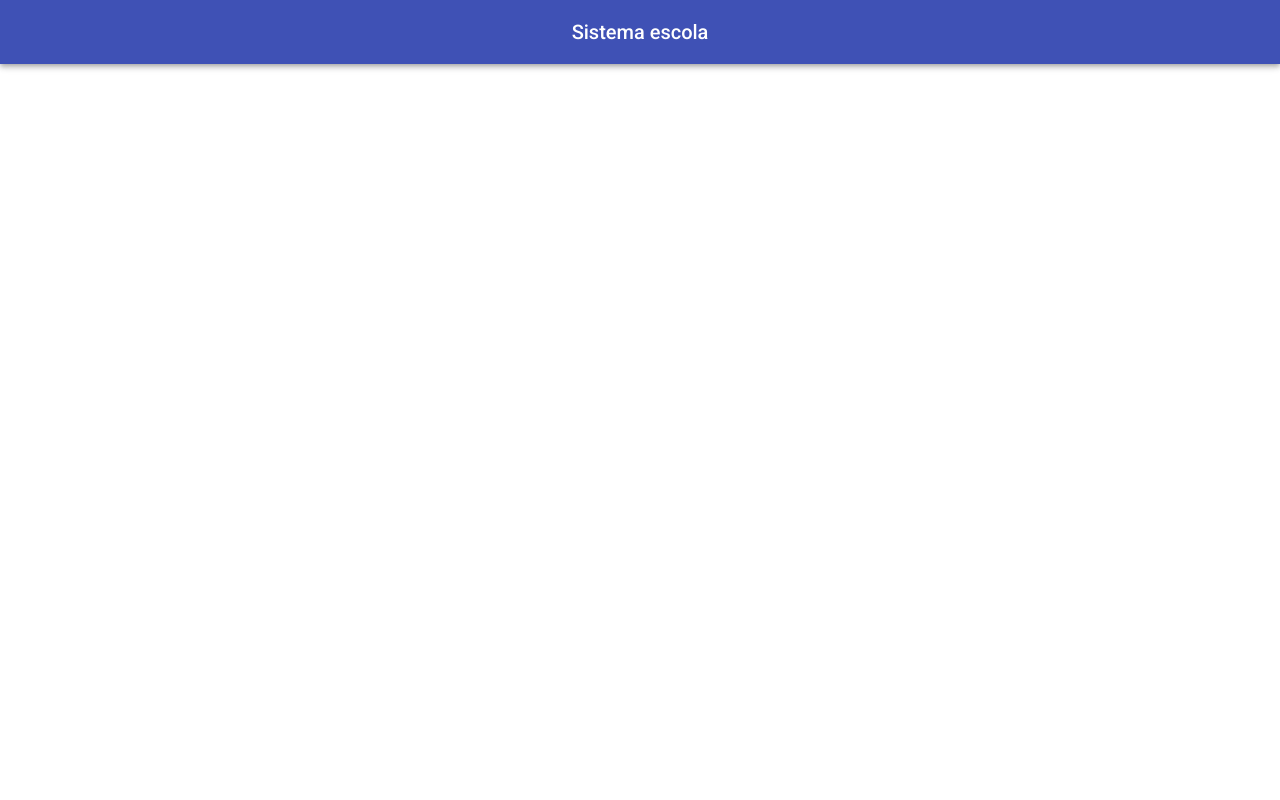
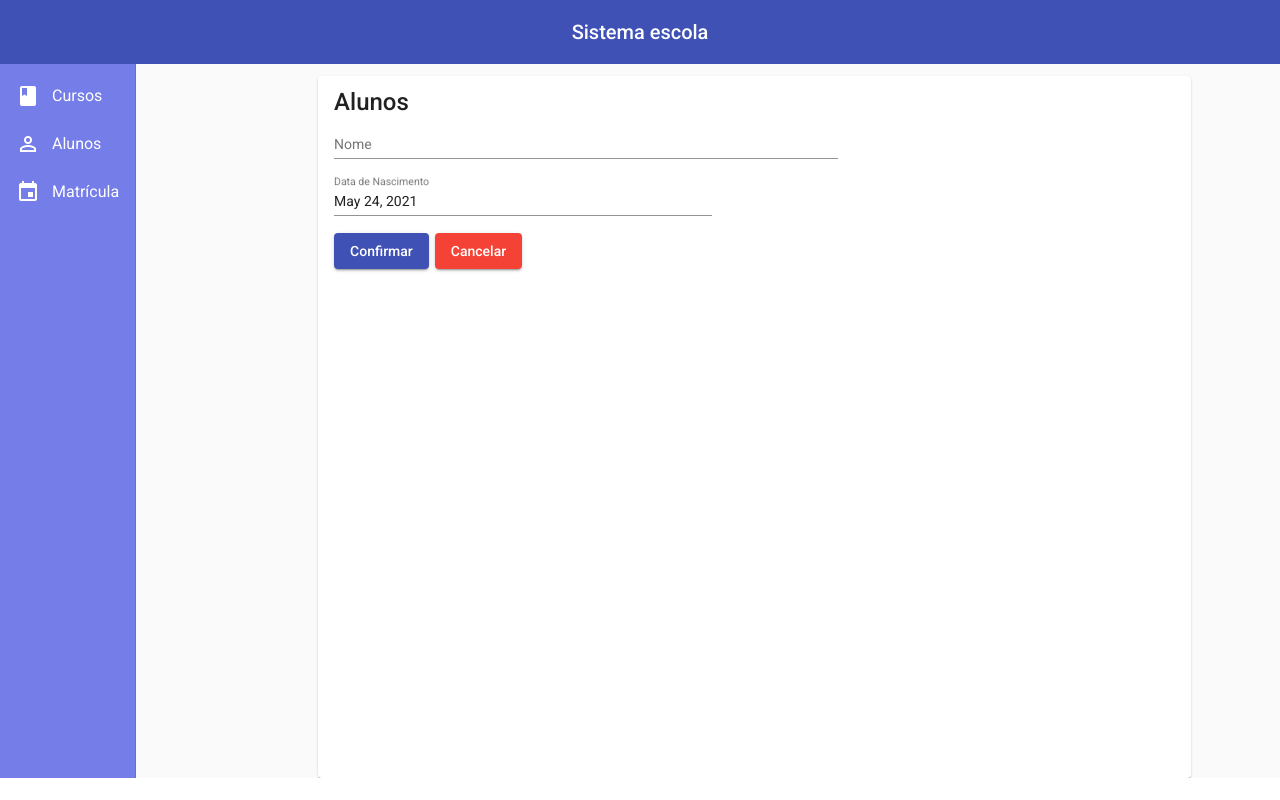
Before and after one commit to Lucielton/Sistema-Escola-Angular, an Angular app: page /alunos/update/1 in a window 1280 px wide. Before the commit this address led to /Sistema-Escola-Angular/. Built offline with nearby package versions, Linux system fonts and the light colour scheme; no server answers.

Commit message:
Added aluno crud module

```diff
--- a/src/app/aluno-module/aluno.model.ts
+++ b/src/app/aluno-module/aluno.model.ts
@@ -1,5 +1,5 @@
 export interface Aluno{
-    codigo: number,
+    codigo?: number,
     nome: string,
     dataNascimento: Date
 }
--- /dev/null
+++ b/src/app/aluno-module/components/aluno-create/aluno-create.component.css
@@ -0,0 +1,24 @@
+.curso-crud{
+  width: 80%;
+  height: 83.7vh;
+  margin: 12px auto 0 auto;
+}
+
+.search-input{
+  width: 60%;
+}
+
+.search-input-halfsize{
+  margin: 0 6px 0 0;
+  width: 45%;
+}
+
+a{
+  margin: 0 6px 0 0;
+}
+
+table {
+  width: 100%;
+
+  margin: 12px auto 12px auto;
+}
--- /dev/null
+++ b/src/app/aluno-module/components/aluno-create/aluno-create.component.html
@@ -0,0 +1,39 @@
+<mat-card class="curso-crud">
+
+  <mat-card-title>Alunos</mat-card-title>
+
+  <mat-form-field class="search-input">
+    <mat-label>Nome </mat-label>
+    <input
+      matInput
+      placeholder="Ex. Procenge"
+      [(ngModel)] = "aluno.nome"
+    >
+  </mat-form-field>
+
+  <mat-form-field class="search-input-halfsize">
+    <mat-label>Data de Nascimento </mat-label>
+    <input
+      matInput
+      placeholder="27/06/1999"
+      [(ngModel)] = "aluno.dataNascimento"
+    >
+  </mat-form-field>
+
+  <br>
+
+  <a
+    mat-raised-button
+    color="primary"
+    (click)="createAluno()"
+  >
+    Confirmar
+  </a>
+
+  <a
+    mat-raised-button
+    color="warn"
+    (click)="navigateToAlunoHome()">
+    Cancelar
+  </a>
+</mat-card>
--- /dev/null
+++ b/src/app/aluno-module/components/aluno-create/aluno-create.component.ts
@@ -0,0 +1,36 @@
+import { Aluno } from './../../aluno.model';
+import { AlunoModuleService } from './../../aluno-module.service';
+import { Component, OnInit } from '@angular/core';
+import { Router } from '@angular/router';
+
+@Component({
+  selector: 'app-aluno-create',
+  templateUrl: './aluno-create.component.html',
+  styleUrls: ['./aluno-create.component.css']
+})
+export class AlunoCreateComponent implements OnInit {
+
+  aluno: Aluno ={
+    nome: '',
+    dataNascimento: null,
+  }
+
+  constructor(
+    private router: Router,
+    private alunoModuleService: AlunoModuleService
+  ) { }
+
+  ngOnInit(): void {
+  }
+
+  createAluno(){
+    this.alunoModuleService.create(this.aluno).subscribe(
+      data => console.log(data)
+    )
+  }
+
+  navigateToAlunoHome(): void{
+    this.router.navigate(['/alunos']);
+  }
+
+}
--- a/src/app/aluno-module/components/aluno-read/aluno-read.component.html
+++ b/src/app/aluno-module/components/aluno-read/aluno-read.component.html
@@ -12,8 +12,8 @@
   </mat-form-field>
   <br>
   <a
+    (click)="searchAluno(searchInput.value)"
     mat-raised-button color="primary"
-
   >
     Pesquisar
   </a>
@@ -40,7 +40,7 @@
       <td mat-cell *matCellDef="let element">
         <mat-radio-button
           value="{{ element.nome }}"
-
+          (click)="selectElement(selected.value)"
           #selected
         >
         </mat-radio-button>
@@ -61,14 +61,15 @@
   </div>
 
   <a
-
+    (click)="navigateToCreate()"
     mat-raised-button
     color="primary"
   >
     Incluir
   </a>
+
   <a
-
+    (click)="navigateToUpdate()"
     mat-raised-button
     color="primary"
   >
--- a/src/app/aluno-module/components/aluno-read/aluno-read.component.ts
+++ b/src/app/aluno-module/components/aluno-read/aluno-read.component.ts
@@ -5,6 +5,8 @@ import { Aluno } from '../../aluno.model';
 
 import { MatPaginator } from '@angular/material/paginator';
 import { MatTableDataSource } from '@angular/material/table';
+
+import { Router } from '@angular/router';
 
 @Component({
   selector: 'app-aluno-read',
@@ -28,7 +30,8 @@ export class AlunoReadComponent implements OnInit {
   @ViewChild(MatPaginator) paginator: MatPaginator;
 
   constructor(
-    private alunoModuleService: AlunoModuleService
+    private alunoModuleService: AlunoModuleService,
+    private router: Router,
   ) { }
 
   ngOnInit(): void {
@@ -36,10 +39,29 @@ export class AlunoReadComponent implements OnInit {
     this.alunoModuleService.read().subscribe(alunos => {
       this.alunos = JSON.parse(alunos['contents']);
       this.dataSource = new MatTableDataSource(this.alunos);
+      setTimeout(() => this.dataSource.paginator = this.paginator);
     });
-
-    setTimeout(() => this.dataSource.paginator = this.paginator);
-
   }
 
+  navigateToCreate(): void{
+    this.router.navigate(['/alunos/create']);
+  }
+
+  navigateToUpdate(): void{
+    this.router.navigate([`/alunos/update/${this.selectedAlunoID}`]);
+  }
+
+  selectElement(alunoName: string): void{
+    this.selectedAlunoID = alunoName;
+  }
+
+  searchAluno(alunoName: string): void{
+    this.alunoModuleService.readByName(alunoName).subscribe(
+      aluno => {
+        this.alunos = JSON.parse(aluno['contents']);
+        this.dataSource = new MatTableDataSource(this.alunos);
+        setTimeout(() => this.dataSource.paginator = this.paginator);
+      }
+    )
+  }
 }
--- /dev/null
+++ b/src/app/aluno-module/components/aluno-update/aluno-update.component.css
@@ -0,0 +1,24 @@
+.curso-crud{
+  width: 80%;
+  height: 83.7vh;
+  margin: 12px auto 0 auto;
+}
+
+.search-input{
+  width: 60%;
+}
+
+.search-input-halfsize{
+  margin: 0 6px 0 0;
+  width: 45%;
+}
+
+a{
+  margin: 0 6px 0 0;
+}
+
+table {
+  width: 100%;
+
+  margin: 12px auto 12px auto;
+}
--- /dev/null
+++ b/src/app/aluno-module/components/aluno-update/aluno-update.component.html
@@ -0,0 +1,39 @@
+<mat-card class="curso-crud">
+
+  <mat-card-title>Alunos</mat-card-title>
+
+  <mat-form-field class="search-input">
+    <mat-label>Nome </mat-label>
+    <input
+      matInput
+      placeholder="Ex. Procenge"
+      [value] = "aluno.nome"
+    >
+  </mat-form-field>
+
+  <mat-form-field class="search-input-halfsize">
+    <mat-label>Data de Nascimento </mat-label>
+    <input
+      matInput
+      placeholder="27/06/1999"
+      [value] = "aluno.dataNascimento | date"
+    >
+  </mat-form-field>
+
+  <br>
+
+  <a
+    mat-raised-button
+    color="primary"
+    (click)="updateCourse()"
+  >
+    Confirmar
+  </a>
+
+  <a
+    mat-raised-button
+    color="warn"
+    (click)="navigateToHome()">
+    Cancelar
+  </a>
+</mat-card>
--- /dev/null
+++ b/src/app/aluno-module/components/aluno-update/aluno-update.component.ts
@@ -0,0 +1,44 @@
+import { Aluno } from './../../aluno.model';
+import { AlunoModuleService } from './../../aluno-module.service';
+import { CursoServiceService } from './../../../curso-module/curso-service.service';
+import { Component, OnInit } from '@angular/core';
+import { Router, ActivatedRoute } from '@angular/router';
+
+@Component({
+  selector: 'app-aluno-update',
+  templateUrl: './aluno-update.component.html',
+  styleUrls: ['./aluno-update.component.css']
+})
+export class AlunoUpdateComponent implements OnInit {
+
+  aluno: Aluno = {
+    dataNascimento: new Date(),
+    nome: ""
+  }
+
+  constructor(
+    private router: Router,
+    private route: ActivatedRoute,
+    private alunoModuleService: AlunoModuleService
+  ) { }
+
+  ngOnInit(): void {
+    const name = this.route.snapshot.paramMap.get('id');
+    this.alunoModuleService.readByName(name).subscribe(
+      data =>{
+        this.aluno = JSON.parse(data.contents)[0]
+        console.log(this.aluno)
+      }
+    )
+  }
+
+  updateCourse(){
+    this.alunoModuleService.update(this.aluno).subscribe(
+      data => data.status
+    )
+  }
+
+  navigateToHome(){
+    this.router.navigate(['/alunos']);
+  }
+}
--- a/src/app/app-routing.module.ts
+++ b/src/app/app-routing.module.ts
@@ -1,3 +1,5 @@
+import { AlunoUpdateComponent } from './aluno-module/components/aluno-update/aluno-update.component';
+import { AlunoCreateComponent } from './aluno-module/components/aluno-create/aluno-create.component';
 import { NgModule, Component } from '@angular/core';
 import { RouterModule, Routes } from '@angular/router';
 
@@ -13,7 +15,11 @@ const routes: Routes = [
   {path: '', component: CursoReadComponent},
   {path: 'create', component: CursoCreateComponent},
   {path: 'update/:id', component: CursoUpdateComponent},
+
   {path:'alunos', component: AlunoReadComponent},
+  {path:'alunos/create', component: AlunoCreateComponent},
+  {path:'alunos/update/:id', component: AlunoUpdateComponent},
+
   {path:'matricula', component: MatriculaReadComponent}
 ];
 
--- a/src/index.html
+++ b/src/index.html
@@ -3,7 +3,7 @@
 <head>
   <meta charset="utf-8">
   <title>Sistema Escola</title>
-  <base href="/Sistema-Escola-Angular/">
+  <base href="/">
   <meta name="viewport" content="width=device-width, initial-scale=1">
   <link rel="icon" type="image/x-icon" href="favicon.ico">
   <link rel="preconnect" href="https://fonts.gstatic.com">
```
Also changed, not shown: src/app/aluno-module/aluno-module.module.ts (+7 -1 lines), 2 other files (tests, documents, lock files or other folders).
